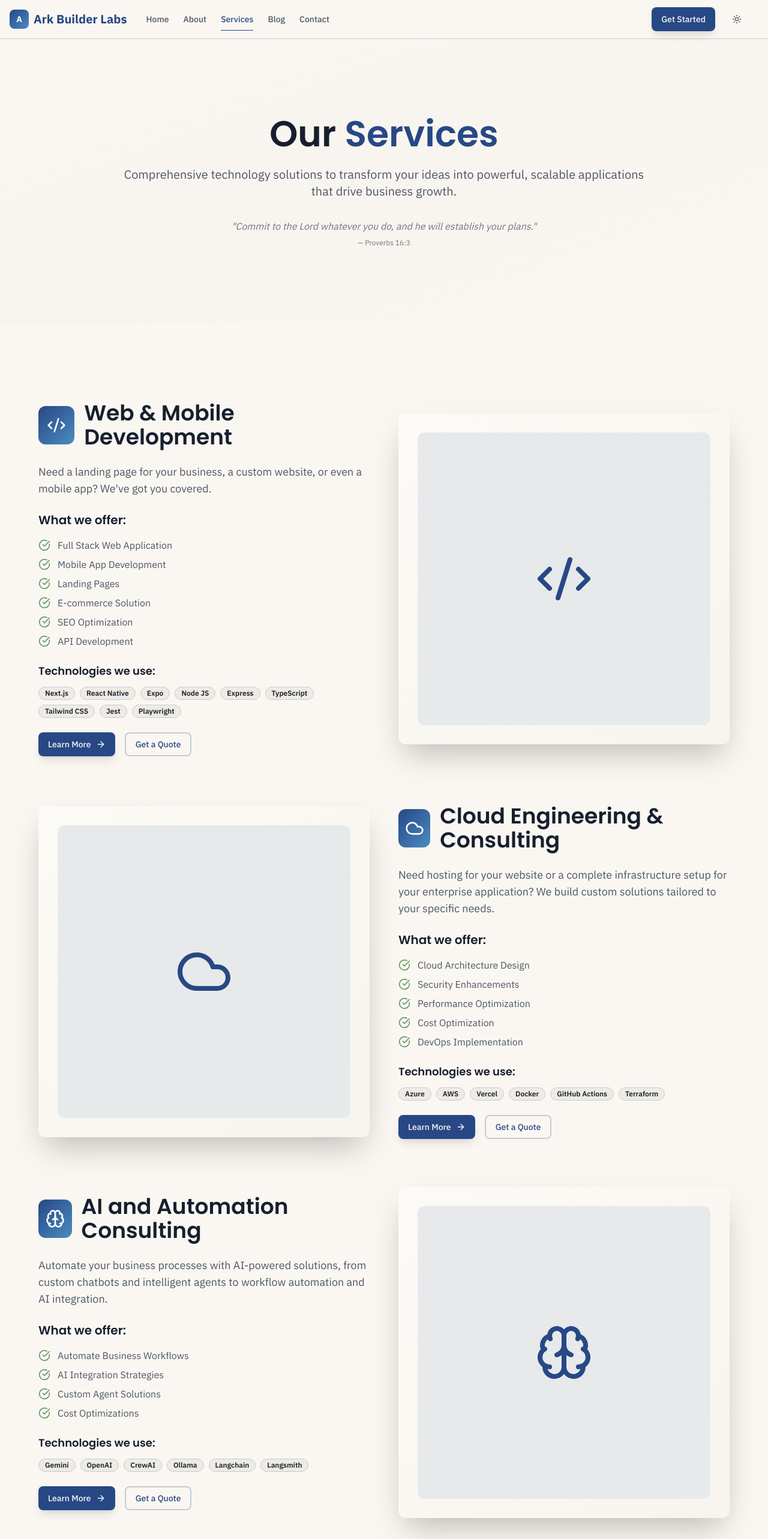
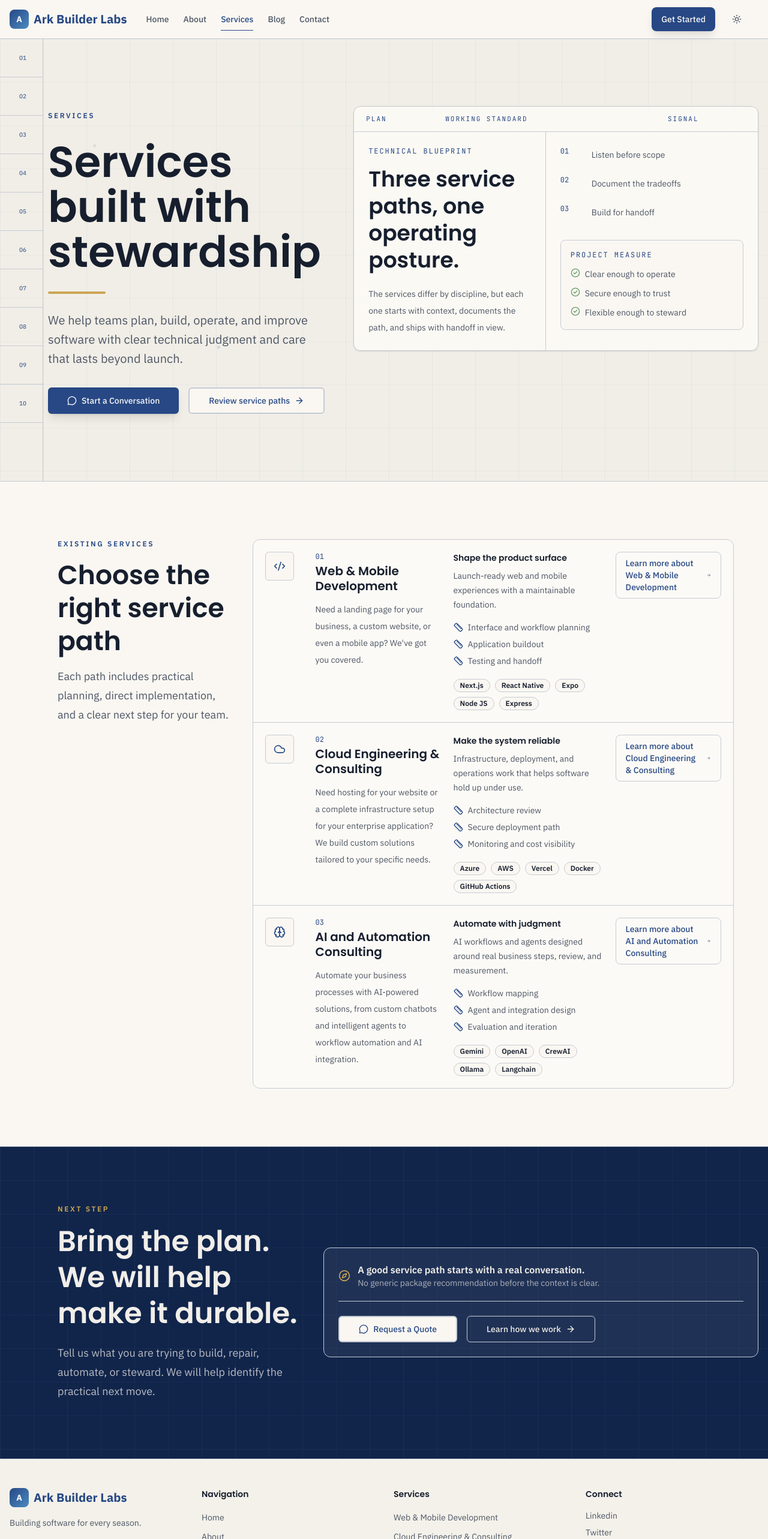
Before and after one commit to NoahJenkins/ark-builder-labs-site, a Next.js app: page /services in a window 1280 px wide. Shown: the top 2566 px of the page at 60% size. Built offline with nearby package versions, Linux system fonts and the light colour scheme.

Commit message:
Refactor services page with stewardship-led ledger layout

```diff
--- a/src/components/pages/services-page.tsx
+++ b/src/components/pages/services-page.tsx
@@ -2,149 +2,308 @@
 
 import Link from "next/link"
 import { FadeIn } from "@/components/animations/fade-in"
-import { StaggerChildren } from "@/components/animations/stagger-children"
-import { Card, CardContent } from "@/components/ui/card"
 import { Button } from "@/components/ui/button"
 import { Badge } from "@/components/ui/badge"
 import { SERVICES } from "@/lib/constants"
 import { encodePathSegment } from "@/lib/security"
-import { ArrowRight, Code2, Cloud, Brain, CheckCircle } from "lucide-react"
-import { motion } from "framer-motion"
+import {
+  ArrowRight,
+  Brain,
+  CheckCircle2,
+  Cloud,
+  Code2,
+  Compass,
+  MessageCircle,
+  Ruler,
+} from "lucide-react"
 
 const iconMap = {
   Code2,
   Cloud,
-  Brain
-}
+  Brain,
+} as const
+
+const serviceNotes = {
+  "web-mobile": {
+    line: "Shape the product surface",
+    outcome: "Launch-ready web and mobile experiences with a maintainable foundation.",
+    plan: ["Interface and workflow planning", "Application buildout", "Testing and handoff"],
+  },
+  "cloud-engineering": {
+    line: "Make the system reliable",
+    outcome: "Infrastructure, deployment, and operations work that helps software hold up under use.",
+    plan: ["Architecture review", "Secure deployment path", "Monitoring and cost visibility"],
+  },
+  "ai-consulting": {
+    line: "Automate with judgment",
+    outcome: "AI workflows and agents designed around real business steps, review, and measurement.",
+    plan: ["Workflow mapping", "Agent and integration design", "Evaluation and iteration"],
+  },
+} as const
+
+const blueprintRows = [
+  "Listen before scope",
+  "Document the tradeoffs",
+  "Build for handoff",
+] as const
+
+const principles = [
+  "Clear enough to operate",
+  "Secure enough to trust",
+  "Flexible enough to steward",
+] as const
+
+const measurementMarks = [
+  { left: "12%", top: "24%" },
+  { left: "28%", top: "70%" },
+  { left: "52%", top: "34%" },
+  { left: "76%", top: "62%" },
+] as const
 
 export function ServicesPageContent() {
   return (
-    <div className="min-h-screen">
-      {/* Hero Section */}
-      <section className="py-20 md:py-32 bg-gradient-to-br from-background via-muted/20 to-background">
-        <div className="container mx-auto px-4">
-          <div className="max-w-4xl mx-auto text-center">
-            <FadeIn direction="up">
-              <h1 className="text-4xl md:text-6xl font-bold mb-6">
-                Our <span className="gradient-text">Services</span>
+    <div className="min-h-screen bg-background">
+      <section className="relative overflow-hidden border-b border-border bg-[var(--paper-warm)]">
+        <div className="absolute inset-0 about-ledger-grid opacity-60" />
+        <div className="absolute inset-y-0 left-0 hidden w-[72px] border-r border-[var(--ledger-line)]/50 lg:block">
+          {Array.from({ length: 10 }).map((_, index) => (
+            <div
+              key={index}
+              className="flex h-16 items-center border-b border-[var(--ledger-line)]/30 pl-8 text-[10px] font-medium text-primary/80"
+            >
+              {String(index + 1).padStart(2, "0")}
+            </div>
+          ))}
+        </div>
+
+        <div className="pointer-events-none absolute inset-0 overflow-hidden" aria-hidden="true">
+          {measurementMarks.map((mark, index) => (
+            <span
+              key={`${mark.left}-${mark.top}`}
+              className="about-season-mark"
+              style={{
+                left: mark.left,
+                top: mark.top,
+                animationDelay: `${index * 0.8}s`,
+              }}
+            />
+          ))}
+        </div>
+
+        <div className="container relative mx-auto px-4 py-16 md:py-24 lg:py-28">
+          <div className="grid gap-12 xl:grid-cols-[0.72fr_1.28fr] xl:items-start">
+            <FadeIn direction="up" className="max-w-2xl pt-2 lg:pl-20 xl:pl-16">
+              <p className="mb-8 text-xs font-semibold uppercase tracking-[0.22em] text-primary">
+                Services
+              </p>
+              <h1 className="max-w-[10ch] font-[family-name:var(--font-ledger)] text-5xl font-semibold leading-[1.04] tracking-normal text-foreground md:text-6xl xl:text-7xl">
+                Services built with stewardship
               </h1>
-              <p className="text-lg md:text-xl text-muted-foreground mb-8">
-                Comprehensive technology solutions to transform your ideas into powerful,
-                scalable applications that drive business growth.
+              <div className="mt-7 h-1 w-24 rounded-full bg-[var(--field-amber)]" />
+              <p className="mt-7 max-w-xl text-lg leading-8 text-muted-foreground md:text-xl">
+                We help teams plan, build, operate, and improve software with clear technical judgment and care that lasts beyond launch.
               </p>
-              <blockquote className="text-sm md:text-base italic text-muted-foreground/80 max-w-xl mx-auto">
-                "Commit to the Lord whatever you do, and he will establish your plans."
-                <cite className="block text-xs mt-2 not-italic">— Proverbs 16:3</cite>
-              </blockquote>
+
+              <div className="mt-8 flex flex-col gap-4 sm:flex-row">
+                <Button size="lg" asChild>
+                  <Link href="/contact" className="inline-flex items-center gap-2">
+                    <MessageCircle className="h-4 w-4" />
+                    Start a Conversation
+                  </Link>
+                </Button>
+                <Button size="lg" variant="secondary" asChild>
+                  <Link href="#service-paths" className="inline-flex items-center gap-2">
+                    Review service paths
+                    <ArrowRight className="h-4 w-4" />
+                  </Link>
+                </Button>
+              </div>
+            </FadeIn>
+
+            <FadeIn direction="up" delay={0.12}>
+              <div className="overflow-hidden rounded-xl border border-border bg-card/90 shadow-sm">
+                <div className="grid grid-cols-[120px_1fr_130px] gap-3 border-b border-border px-5 py-3 font-mono text-[11px] uppercase tracking-[0.18em] text-primary max-md:grid-cols-[96px_1fr]">
+                  <span>Plan</span>
+                  <span>Working Standard</span>
+                  <span className="max-md:hidden">Signal</span>
+                </div>
+
+                <div className="grid gap-0 lg:grid-cols-[0.95fr_1.05fr]">
+                  <div className="border-b border-border p-6 lg:border-b-0 lg:border-r">
+                    <p className="mb-4 font-mono text-xs uppercase tracking-[0.16em] text-primary">
+                      Technical Blueprint
+                    </p>
+                    <h2 className="font-[family-name:var(--font-ledger)] text-3xl font-semibold leading-tight text-foreground md:text-4xl">
+                      Three service paths, one operating posture.
+                    </h2>
+                    <p className="mt-5 text-sm leading-7 text-muted-foreground">
+                      The services differ by discipline, but each one starts with context, documents the path, and ships with handoff in view.
+                    </p>
+                  </div>
+
+                  <div className="p-6">
+                    <div className="space-y-5">
+                      {blueprintRows.map((row, index) => (
+                        <p key={row} className="grid gap-3 text-sm leading-7 text-muted-foreground sm:grid-cols-[2.5rem_1fr]">
+                          <span className="font-mono text-xs text-primary">
+                            {String(index + 1).padStart(2, "0")}
+                          </span>
+                          <span>{row}</span>
+                        </p>
+                      ))}
+                    </div>
+
+                    <div className="mt-8 rounded-lg border border-[var(--ledger-line)] bg-background p-4">
+                      <p className="mb-3 font-mono text-xs uppercase tracking-[0.16em] text-primary">
+                        Project measure
+                      </p>
+                      <ul className="space-y-2">
+                        {principles.map((principle) => (
+                          <li key={principle} className="flex gap-2 text-sm leading-6 text-muted-foreground">
+                            <CheckCircle2 className="mt-0.5 h-4 w-4 shrink-0 text-success" />
+                            <span>{principle}</span>
+                          </li>
+                        ))}
+                      </ul>
+                    </div>
+                  </div>
+                </div>
+              </div>
             </FadeIn>
           </div>
         </div>
       </section>
 
-      {/* Services Grid */}
-      <section className="py-20 md:py-32">
+      <section id="service-paths" className="border-b border-border bg-background py-12 md:py-20 lg:py-24">
         <div className="container mx-auto px-4">
-          <div className="max-w-6xl mx-auto">
-            <StaggerChildren className="space-y-20">
+          <div className="grid gap-8 lg:grid-cols-[0.9fr_1.3fr] lg:items-start">
+            <FadeIn direction="up" className="lg:pl-20">
+              <p className="mb-4 text-xs font-semibold uppercase tracking-[0.22em] text-primary">
+                Existing Services
+              </p>
+              <h2 className="max-w-md font-[family-name:var(--font-ledger)] text-4xl font-semibold leading-tight text-foreground md:text-[2.75rem]">
+                Choose the right service path
+              </h2>
+              <p className="mt-4 max-w-lg text-base leading-7 text-muted-foreground md:text-lg md:leading-8">
+                Each path includes practical planning, direct implementation, and a clear next step for your team.
+              </p>
+            </FadeIn>
+
+            <FadeIn direction="up" delay={0.1}>
+              <div className="overflow-hidden rounded-xl border border-border bg-card">
                 {SERVICES.map((service, index) => {
-                const IconComponent = iconMap[service.icon as keyof typeof iconMap]
-                const isEven = index % 2 === 0
+                  const Icon = iconMap[service.icon as keyof typeof iconMap]
+                  const note = serviceNotes[service.id as keyof typeof serviceNotes]
 
                   return (
-                  <motion.div
+                    <article
                       key={service.id}
-                    className={`grid grid-cols-1 lg:grid-cols-2 gap-12 items-center ${
-                      !isEven ? 'lg:flex-row-reverse' : ''
-                    }`}
+                      aria-label={`${service.title} service path`}
+                      className="grid gap-5 border-b border-border p-5 last:border-b-0 md:grid-cols-[64px_1fr] lg:grid-cols-[64px_minmax(210px,0.9fr)_minmax(250px,1.1fr)_176px] lg:items-start"
                     >
-                    <div className={`space-y-6 ${!isEven ? 'lg:order-2' : ''}`}>
-                      <div className="flex items-center space-x-4">
-                        <div className="w-16 h-16 rounded-xl bg-gradient-to-br from-primary to-accent flex items-center justify-center">
-                          <IconComponent className="h-8 w-8 text-white" />
-                        </div>
-                        <div>
-                          <h2 className="text-3xl md:text-4xl font-bold">{service.title}</h2>
-                        </div>
+                      <div className="flex h-12 w-12 items-center justify-center rounded-md border border-[var(--ledger-line)] bg-background text-primary">
+                        <Icon className="h-5 w-5" />
                       </div>
 
-                      <p className="text-lg text-muted-foreground">
+                      <div>
+                        <p className="font-mono text-xs text-primary">
+                          {String(index + 1).padStart(2, "0")}
+                        </p>
+                        <h3 className="mt-1 text-xl font-semibold leading-tight text-foreground">
+                          {service.title}
+                        </h3>
+                        <p className="mt-3 text-sm leading-7 text-muted-foreground">
                           {service.description}
                         </p>
+                      </div>
 
-                      <div className="space-y-4">
-                        <h3 className="text-xl font-semibold">What we offer:</h3>
-                        <ul className="space-y-2">
-                          {service.features.map((feature) => (
-                            <li key={feature} className="flex items-start space-x-3">
-                              <CheckCircle className="h-5 w-5 text-success mt-0.5 flex-shrink-0" />
-                              <span className="text-muted-foreground">{feature}</span>
+                      <div className="md:col-start-2 lg:col-start-auto">
+                        <h4 className="text-sm font-semibold text-foreground">{note.line}</h4>
+                        <p className="mt-2 text-sm leading-6 text-muted-foreground">{note.outcome}</p>
+
+                        <ul className="mt-4 grid gap-2 text-sm text-muted-foreground sm:grid-cols-3 lg:grid-cols-1">
+                          {note.plan.map((item) => (
+                            <li key={item} className="flex gap-2">
+                              <Ruler className="mt-0.5 h-4 w-4 shrink-0 text-primary" />
+                              <span>{item}</span>
                             </li>
                           ))}
                         </ul>
-                      </div>
 
-                      <div className="space-y-3">
-                        <h3 className="text-lg font-semibold">Technologies we use:</h3>
-                        <div className="flex flex-wrap gap-2">
-                          {service.technologies.map((tech) => (
-                            <Badge key={tech} variant="secondary">
+                        <div className="mt-5 flex flex-wrap gap-2">
+                          {service.technologies.slice(0, 5).map((tech) => (
+                            <Badge key={tech} variant="secondary" className="border border-border bg-background">
                               {tech}
                             </Badge>
                           ))}
                         </div>
                       </div>
 
-                      <div className="flex flex-col sm:flex-row space-y-3 sm:space-y-0 sm:space-x-4">
-                        <Button asChild>
-                          <Link href={`/services/${encodePathSegment(service.id)}`} className="inline-flex items-center space-x-2">
-                            <span>Learn More</span>
+                      <div className="flex items-start md:col-start-2 lg:col-start-auto lg:justify-end">
+                        <Link
+                          href={`/services/${encodePathSegment(service.id)}`}
+                          className="inline-flex min-h-11 items-center gap-2 rounded-lg border border-primary px-4 py-2 text-sm font-medium text-primary transition-colors hover:bg-primary hover:text-primary-foreground focus-visible:outline-none focus-visible:ring-2 focus-visible:ring-ring focus-visible:ring-offset-2"
+                        >
+                          Learn more about {service.title}
                           <ArrowRight className="h-4 w-4" />
                         </Link>
-                        </Button>
-                        <Button variant="secondary" asChild>
-                          <Link href="/contact">Get a Quote</Link>
-                        </Button>
                       </div>
-                    </div>
-
-                    <div className={`${!isEven ? 'lg:order-1' : ''}`}>
-                      <Card className="border-0 shadow-2xl bg-gradient-to-br from-card to-muted/20">
-                        <CardContent className="p-8">
-                          <div className="aspect-square rounded-xl bg-gradient-to-br from-primary/10 to-accent/10 flex items-center justify-center">
-                            <IconComponent className="h-24 w-24 text-primary" />
-                          </div>
-                        </CardContent>
-                      </Card>
-                    </div>
-                  </motion.div>
+                    </article>
                   )
                 })}
-            </StaggerChildren>
+              </div>
+            </FadeIn>
           </div>
         </div>
       </section>
 
-      {/* CTA Section */}
-      <section className="py-20 md:py-32 bg-gradient-to-br from-primary to-accent text-white">
-        <div className="container mx-auto px-4">
-          <div className="max-w-4xl mx-auto text-center">
-            <FadeIn direction="up">
-              <h2 className="text-3xl md:text-5xl font-bold mb-6">
-                Ready to Get Started?
+      <section className="relative overflow-hidden bg-[var(--deep-navy)] py-16 text-[oklch(95%_0.008_85)] md:py-24">
+        <div className="absolute inset-0 about-blueprint-grid opacity-45" />
+        <div className="container relative mx-auto px-4">
+          <div className="grid gap-10 lg:grid-cols-[0.8fr_1.2fr] lg:items-center">
+            <FadeIn direction="up" className="lg:pl-20">
+              <p className="mb-4 text-xs font-semibold uppercase tracking-[0.22em] text-[var(--field-amber)]">
+                Next Step
+              </p>
+              <h2 className="max-w-xl font-[family-name:var(--font-ledger)] text-4xl font-semibold leading-tight md:text-5xl">
+                Bring the plan. We will help make it durable.
               </h2>
-              <p className="text-lg md:text-xl text-white/90 mb-8">
-                Let's discuss your project and see how we can help bring your vision to life.
+              <p className="mt-5 max-w-xl text-base leading-7 text-[oklch(95%_0.008_85_/_0.75)] md:text-lg md:leading-8">
+                Tell us what you are trying to build, repair, automate, or steward. We will help identify the practical next move.
               </p>
-              <div className="flex flex-col md:flex-row items-center justify-center space-y-4 md:space-y-0 md:space-x-6">
+            </FadeIn>
+
+            <FadeIn direction="up" delay={0.1}>
+              <div className="rounded-xl border border-[oklch(95%_0.008_85_/_0.22)] bg-[oklch(95%_0.008_85_/_0.06)] p-6">
+                <div className="mb-6 flex items-center gap-3 border-b border-[oklch(95%_0.008_85_/_0.18)] pb-5">
+                  <Compass className="h-5 w-5 text-[var(--field-amber)]" />
+                  <div>
+                    <p className="font-semibold">A good service path starts with a real conversation.</p>
+                    <p className="text-sm text-[oklch(95%_0.008_85_/_0.68)]">
+                      No generic package recommendation before the context is clear.
+                    </p>
+                  </div>
+                </div>
+
+                <div className="flex flex-col gap-4 sm:flex-row">
                   <Button size="lg" variant="secondary" asChild>
-                  <Link href="/contact" className="inline-flex items-center space-x-2">
-                    <span>Start Your Project</span>
+                    <Link href="/contact" className="inline-flex items-center gap-2">
+                      <MessageCircle className="h-4 w-4" />
+                      Request a Quote
+                    </Link>
+                  </Button>
+                  <Button
+                    size="lg"
+                    variant="ghost"
+                    className="border border-[oklch(95%_0.008_85_/_0.5)] text-[oklch(95%_0.008_85)] hover:bg-[oklch(95%_0.008_85)] hover:text-primary"
+                    asChild
+                  >
+                    <Link href="/about" className="inline-flex items-center gap-2">
+                      Learn how we work
                       <ArrowRight className="h-4 w-4" />
                     </Link>
                   </Button>
-                <Button size="lg" variant="ghost" className="text-white border-white hover:bg-white hover:text-primary" asChild>
-                  <Link href="/about">Learn About Us</Link>
-                </Button>
+                </div>
               </div>
             </FadeIn>
           </div>
```
Also changed, not shown: src/app/about/page.tsx (+7 -7 lines), 1 other file (tests, documents, lock files or other folders). Lines whose indentation alone changed are shown as unchanged.
